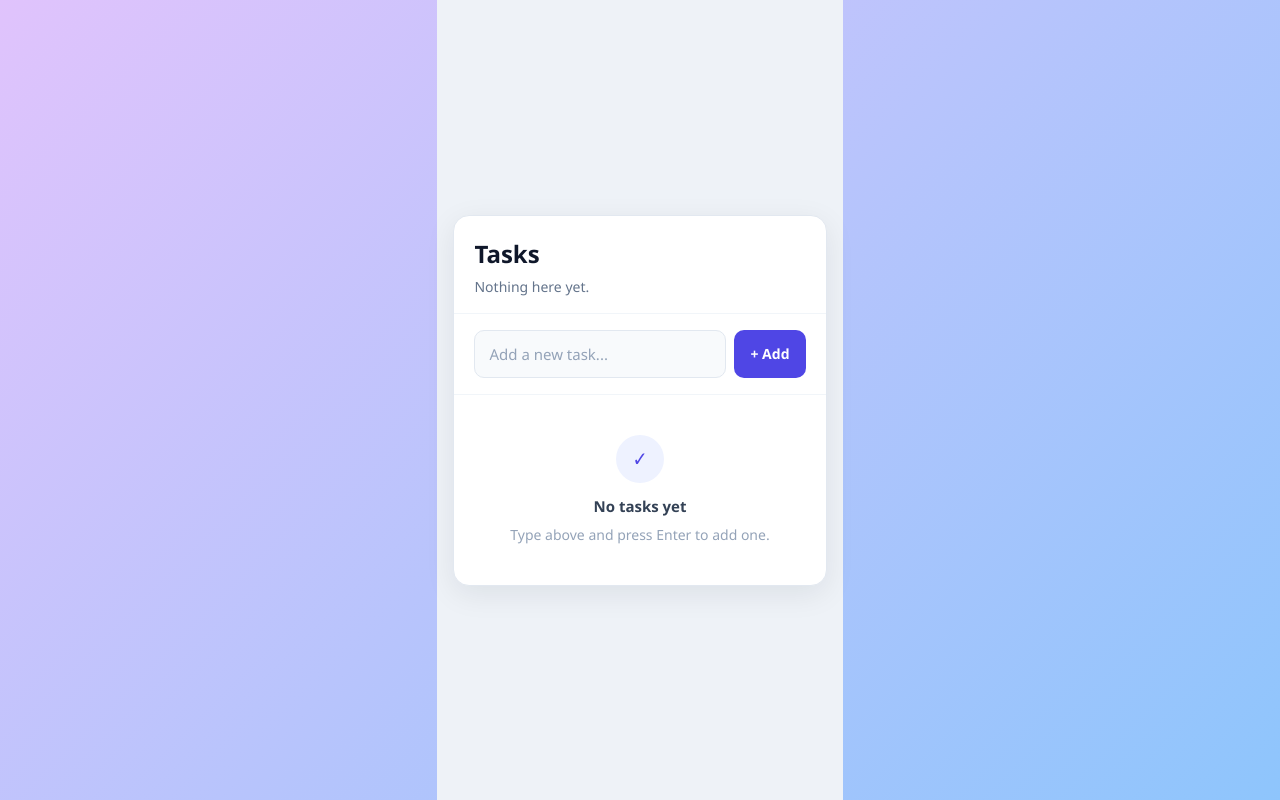
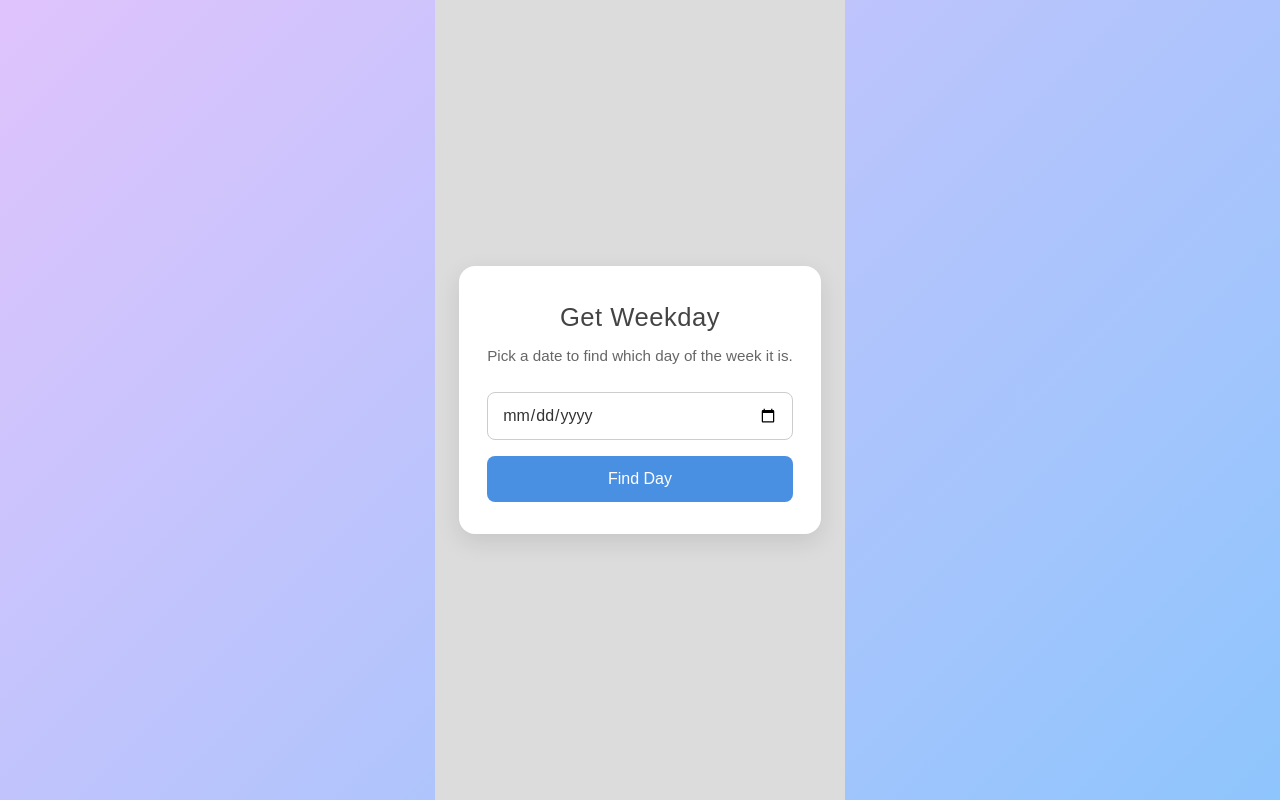
Before and after one commit to varadkakatkar/react-practice2, a React (Vite) app: page / in a window 1280 px wide. Built offline with nearby package versions, Linux system fonts and the light colour scheme.

Commit message:
interview practice

```diff
--- a/App.js
+++ b/App.js
@@ -30,6 +30,8 @@ import LeapYear from "./InterviewProblems/LeapYear";
 import DarkModeToggle from "./InterviewProblems/DarkModeToggle";
 import InputFocus from "./InterviewProblems/InputFocus";
 import TodoList from "./InterviewProblems/TodoList";
+import SumReduce from "./InterviewProblems/SumReduce";
+import GetWeekday from "./InterviewProblems/GetWeekday";
 
 const App = () => {
   return (
@@ -65,7 +67,9 @@ const App = () => {
       {/* <LeapYear /> */}
       {/* <DarkModeToggle /> */}
       {/* <InputFocus /> */}
-      <TodoList />
+      {/* <TodoList /> */}
+      {/* <SumReduce /> */}
+      <GetWeekday />
     </div>
   );
 };
--- /dev/null
+++ b/InterviewProblems/GetWeekday.css
@@ -0,0 +1,114 @@
+.get-weekday {
+  min-height: 100vh;
+  display: flex;
+  align-items: center;
+  justify-content: center;
+  padding: 24px;
+  background: #dcdcdc;
+  font-family: Arial, sans-serif;
+  box-sizing: border-box;
+}
+
+.get-weekday *,
+.get-weekday *::before,
+.get-weekday *::after {
+  box-sizing: border-box;
+}
+
+.get-weekday__card {
+  width: 100%;
+  max-width: 420px;
+  padding: 32px 28px;
+  text-align: center;
+  background: #ffffff;
+  border-radius: 16px;
+  box-shadow: 0 8px 24px rgba(0, 0, 0, 0.1);
+  animation: get-weekday-fade-in 0.6s ease-out;
+}
+
+.get-weekday__title {
+  margin: 0 0 8px;
+  font-size: 1.6rem;
+  letter-spacing: 0.5px;
+  color: #444444;
+}
+
+.get-weekday__subtitle {
+  margin: 0 0 24px;
+  font-size: 0.95rem;
+  line-height: 1.5;
+  color: #666666;
+}
+
+.get-weekday__input {
+  width: 100%;
+  padding: 11px 14px;
+  font-size: 1rem;
+  color: #333333;
+  background: #ffffff;
+  border: 1px solid #cccccc;
+  border-radius: 8px;
+  outline: none;
+  transition: border-color 0.3s ease, box-shadow 0.3s ease;
+}
+
+.get-weekday__input:focus {
+  border-color: #4a90e2;
+  box-shadow: 0 0 0 3px rgba(74, 144, 226, 0.2);
+}
+
+.get-weekday__btn {
+  width: 100%;
+  padding: 11px 14px;
+  margin-top: 16px;
+  font-size: 1rem;
+  color: #ffffff;
+  background: #4a90e2;
+  border: none;
+  border-radius: 8px;
+  cursor: pointer;
+  transition: background 0.3s ease, transform 0.2s ease;
+}
+
+.get-weekday__btn:hover {
+  background: #357ab7;
+  transform: scale(1.02);
+}
+
+.get-weekday__btn:active {
+  transform: scale(0.98);
+}
+
+.get-weekday__result {
+  margin: 16px 0 0;
+  padding: 12px 14px;
+  font-weight: 700;
+  color: #0c4a6e;
+  background: #e0f7ff;
+  border-radius: 8px;
+  animation: get-weekday-slide-fade 0.5s ease forwards;
+}
+
+@keyframes get-weekday-fade-in {
+  from {
+    opacity: 0;
+    transform: scale(0.95);
+  }
+
+  to {
+    opacity: 1;
+    transform: scale(1);
+  }
+}
+
+@keyframes get-weekday-slide-fade {
+  from {
+    opacity: 0;
+    transform: translateY(-10px);
+  }
+
+  to {
+    opacity: 1;
+    transform: translateY(0);
+  }
+}
--- /dev/null
+++ b/InterviewProblems/GetWeekday.js
@@ -0,0 +1,56 @@
+import React, { useState } from "react";
+import "./GetWeekday.css";
+
+function GetWeekday() {
+  const [date, setDate] = useState("");
+  const [result, setResult] = useState("");
+
+  const handleSubmit = () => {
+    if (!date || Number.isNaN(new Date(date).getTime())) {
+      setResult("");
+      return;
+    }
+
+    const day = new Date(date).toLocaleDateString("en-US", {
+      weekday: "long",
+    });
+
+    setResult(`That date falls on ${day}`);
+  };
+
+  return (
+    <div className="get-weekday">
+      <div className="get-weekday__card">
+        <h1 className="get-weekday__title">Get Weekday</h1>
+        <p className="get-weekday__subtitle">
+          Pick a date to find which day of the week it is.
+        </p>
+
+        <input
+          type="date"
+          className="get-weekday__input"
+          data-testid="date-input"
+          value={date}
+          onChange={(e) => setDate(e.target.value)}
+        />
+
+        <button
+          type="button"
+          className="get-weekday__btn"
+          data-testid="find-day-btn"
+          onClick={handleSubmit}
+        >
+          Find Day
+        </button>
+
+        {result && (
+          <p className="get-weekday__result" data-testid="result">
+            {result}
+          </p>
+        )}
+      </div>
+    </div>
+  );
+}
+
+export default GetWeekday;
--- /dev/null
+++ b/InterviewProblems/Javascript/sum_array_reduce.js
@@ -0,0 +1,6 @@
+function sum(...args) {
+  return args.reduce((accumulator, current) => accumulator + current, 0);
+}
+
+let result = sum(200, 300, 400, 500);
+console.log(result);
--- /dev/null
+++ b/InterviewProblems/SumReduce.css
@@ -0,0 +1,149 @@
+.sum-reduce {
+  min-height: 100vh;
+  display: flex;
+  align-items: center;
+  justify-content: center;
+  padding: 24px;
+  background: linear-gradient(135deg, #dbeafe, #e0e7ff);
+  font-family: "Segoe UI", Tahoma, Geneva, Verdana, sans-serif;
+  box-sizing: border-box;
+}
+
+.sum-reduce *,
+.sum-reduce *::before,
+.sum-reduce *::after {
+  box-sizing: border-box;
+}
+
+.sum-reduce__card {
+  width: 100%;
+  max-width: 480px;
+  background: #ffffff;
+  border-radius: 16px;
+  padding: 32px 28px;
+  box-shadow: 0 12px 40px rgba(15, 23, 42, 0.12);
+  text-align: center;
+}
+
+.sum-reduce__icon {
+  display: inline-flex;
+  align-items: center;
+  justify-content: center;
+  width: 52px;
+  height: 52px;
+  margin-bottom: 12px;
+  font-size: 1.75rem;
+  font-weight: 700;
+  color: #ffffff;
+  background: linear-gradient(135deg, #3b82f6, #6366f1);
+  border-radius: 14px;
+  box-shadow: 0 8px 20px rgba(59, 130, 246, 0.35);
+}
+
+.sum-reduce__title {
+  margin: 0 0 8px;
+  font-size: 1.75rem;
+  font-weight: 700;
+  color: #1e293b;
+}
+
+.sum-reduce__subtitle {
+  margin: 0 0 24px;
+  font-size: 0.95rem;
+  line-height: 1.6;
+  color: #64748b;
+}
+
+.sum-reduce__code {
+  padding: 2px 6px;
+  font-family: "Consolas", "Courier New", monospace;
+  font-size: 0.875rem;
+  color: #4f46e5;
+  background: #eef2ff;
+  border-radius: 6px;
+}
+
+.sum-reduce__label {
+  display: block;
+  margin-bottom: 8px;
+  font-size: 0.875rem;
+  font-weight: 600;
+  color: #334155;
+  text-align: left;
+}
+
+.sum-reduce__input {
+  width: 100%;
+  padding: 12px 14px;
+  margin-bottom: 16px;
+  font-size: 1rem;
+  color: #0f172a;
+  background: #f8fafc;
+  border: 1px solid #cbd5e1;
+  border-radius: 10px;
+  outline: none;
+  transition: border-color 0.2s ease, box-shadow 0.2s ease, background 0.2s ease;
+}
+
+.sum-reduce__input::placeholder {
+  color: #94a3b8;
+}
+
+.sum-reduce__input:focus {
+  border-color: #6366f1;
+  box-shadow: 0 0 0 3px rgba(99, 102, 241, 0.15);
+  background: #ffffff;
+}
+
+.sum-reduce__chips {
+  display: flex;
+  flex-wrap: wrap;
+  gap: 8px;
+  justify-content: center;
+  margin-bottom: 20px;
+}
+
+.sum-reduce__chip {
+  padding: 6px 12px;
+  font-size: 0.875rem;
+  font-weight: 600;
+  color: #3730a3;
+  background: #eef2ff;
+  border: 1px solid #c7d2fe;
+  border-radius: 999px;
+}
+
+.sum-reduce__result {
+  display: flex;
+  flex-direction: column;
+  align-items: center;
+  gap: 4px;
+  padding: 20px;
+  margin-bottom: 12px;
+  background: linear-gradient(135deg, #eff6ff, #eef2ff);
+  border: 1px solid #dbeafe;
+  border-radius: 14px;
+}
+
+.sum-reduce__result-label {
+  font-size: 0.8rem;
+  font-weight: 600;
+  letter-spacing: 0.06em;
+  text-transform: uppercase;
+  color: #64748b;
+}
+
+.sum-reduce__result-value {
+  font-size: 2.5rem;
+  font-weight: 800;
+  line-height: 1;
+  color: #4f46e5;
+}
+
+.sum-reduce__formula {
+  margin: 0;
+  font-family: "Consolas", "Courier New", monospace;
+  font-size: 0.875rem;
+  color: #64748b;
+  word-break: break-word;
+}
--- /dev/null
+++ b/InterviewProblems/SumReduce.js
@@ -0,0 +1,74 @@
+import React, { useMemo, useState } from "react";
+import "./SumReduce.css";
+
+export function sum(...args) {
+  return args.reduce((accumulator, current) => accumulator + current, 0);
+}
+
+function SumReduce() {
+  const [input, setInput] = useState("100, 200, 300, 400");
+
+  const numbers = useMemo(() => {
+    return input
+      .split(",")
+      .map((value) => value.trim())
+      .filter((value) => value !== "")
+      .map(Number)
+      .filter((value) => !Number.isNaN(value));
+  }, [input]);
+
+  const total = useMemo(() => {
+    if (numbers.length === 0) return 0;
+    return sum(...numbers);
+  }, [numbers]);
+
+  return (
+    <div className="sum-reduce">
+      <div className="sum-reduce__card">
+        <div className="sum-reduce__icon" aria-hidden="true">
+          ∑
+        </div>
+        <h2 className="sum-reduce__title">Sum with Reduce</h2>
+        <p className="sum-reduce__subtitle">
+          Enter numbers separated by commas. The total is calculated using{" "}
+          <code className="sum-reduce__code">Array.reduce()</code>
+        </p>
+
+        <label className="sum-reduce__label" htmlFor="numbers-input">
+          Numbers
+        </label>
+        <input
+          id="numbers-input"
+          type="text"
+          className="sum-reduce__input"
+          value={input}
+          onChange={(e) => setInput(e.target.value)}
+          placeholder="e.g. 100, 200, 300, 400"
+        />
+
+        {numbers.length > 0 && (
+          <div className="sum-reduce__chips">
+            {numbers.map((num, index) => (
+              <span key={`${num}-${index}`} className="sum-reduce__chip">
+                {num}
+              </span>
+            ))}
+          </div>
+        )}
+
+        <div className="sum-reduce__result">
+          <span className="sum-reduce__result-label">Total</span>
+          <span className="sum-reduce__result-value">{total}</span>
+        </div>
+
+        {numbers.length > 0 && (
+          <p className="sum-reduce__formula">
+            {numbers.join(" + ")} = {total}
+          </p>
+        )}
+      </div>
+    </div>
+  );
+}
+
+export default SumReduce;
--- /dev/null
+++ b/InterviewProblems/sum_reduce.js
@@ -0,0 +1,4 @@
+import SumReduce, { sum } from "./SumReduce";
+
+export { sum };
+export default SumReduce;
```
